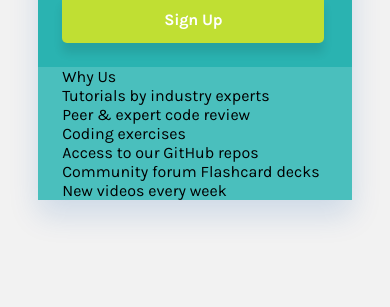
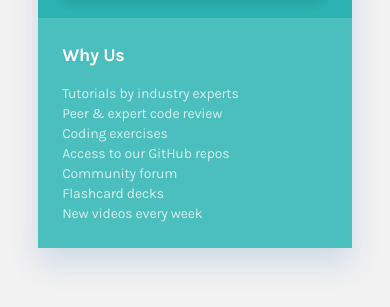
Before and after one commit to MatejaC/frontendmentor.io---Single-price-grid-component-challenge, a plain HTML site: page index.html in a window 390 px wide. Shown: the part 537-844 px from the top of the page. Drawn offline with Linux system fonts and the light colour scheme.

Commit message:
finished third section - about-us and with it finished mobile layout

```diff
--- a/css/style.scss
+++ b/css/style.scss
@@ -94,7 +94,7 @@ body {
 }
 
 .container {
-   box-shadow: 0px 15px 30px rgba(0, 81, 171, 0.148847);
+  box-shadow: 0px 15px 30px rgba(0, 81, 171, 0.148847);
   border-radius: 5px;
 }
 
@@ -200,8 +200,25 @@ body {
 .about-us {
   background-color: $cyan2;
   padding-left: 1.5rem;
+  color: $white;
 }
 
-.about-us__description{
-padding-left:0;
+.about-us__title {
+  font-weight: bold;
+  font-size: 1.125rem;
+  line-height: 21px;
+  letter-spacing: -0.225px;
+  padding-top:  1.5em;
+  padding-bottom: 1.125rem;
 }
+
+.about-us__description {
+  padding-left: 0;
+  margin: 0;
+  font-weight: 400;
+  font-size: 0.875rem;
+  line-height: 20px;
+  letter-spacing: -0.175px;
+  opacity: 0.75;
+  padding-bottom: 1.5rem;
+}
--- a/index.html
+++ b/index.html
@@ -35,7 +35,8 @@
         <li>Peer &amp; expert code review</li>
         <li>Coding exercises</li>
         <li>Access to our GitHub repos</li>
-        <li>Community forum Flashcard decks</li>
+        <li>Community forum</li>
+        <li>Flashcard decks</li>
         <li>New videos every week</li>
       </ul>
     </div>
```
Also changed, not shown: css/style.css, 1 other file.
